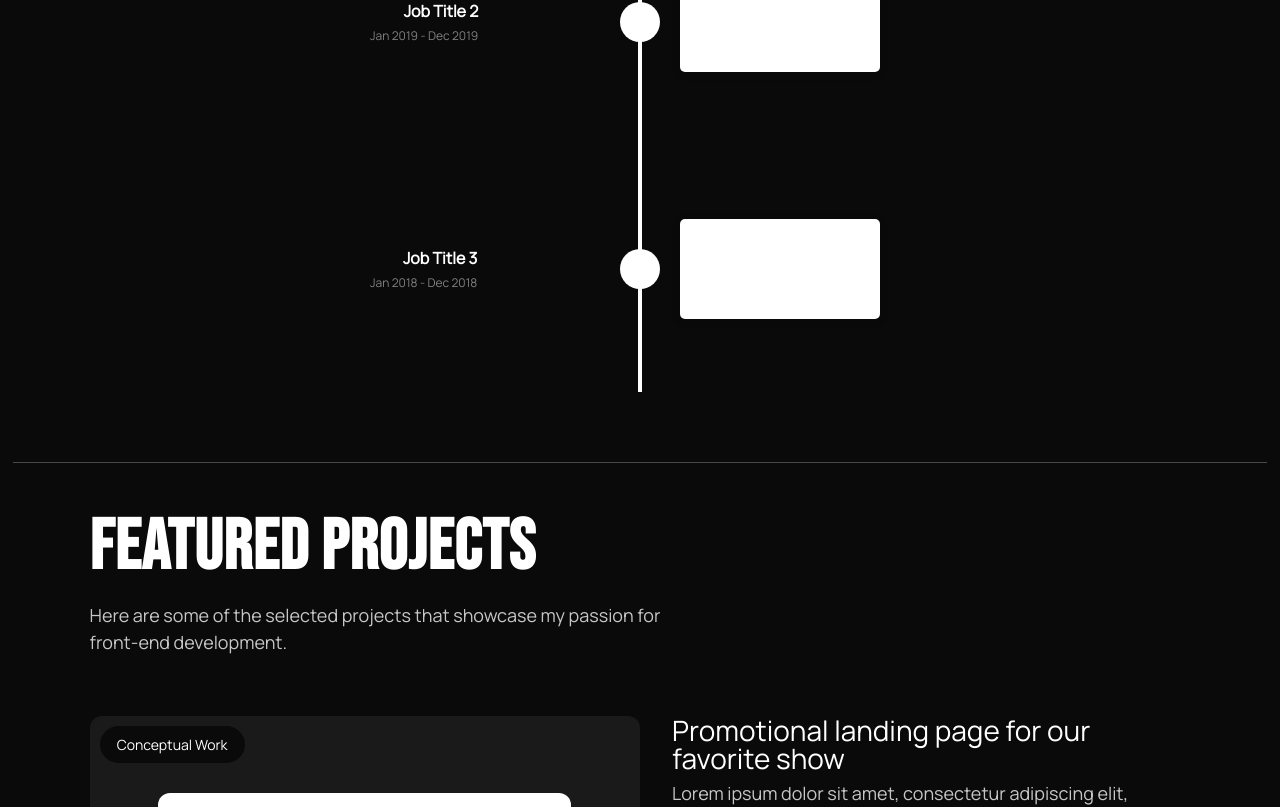
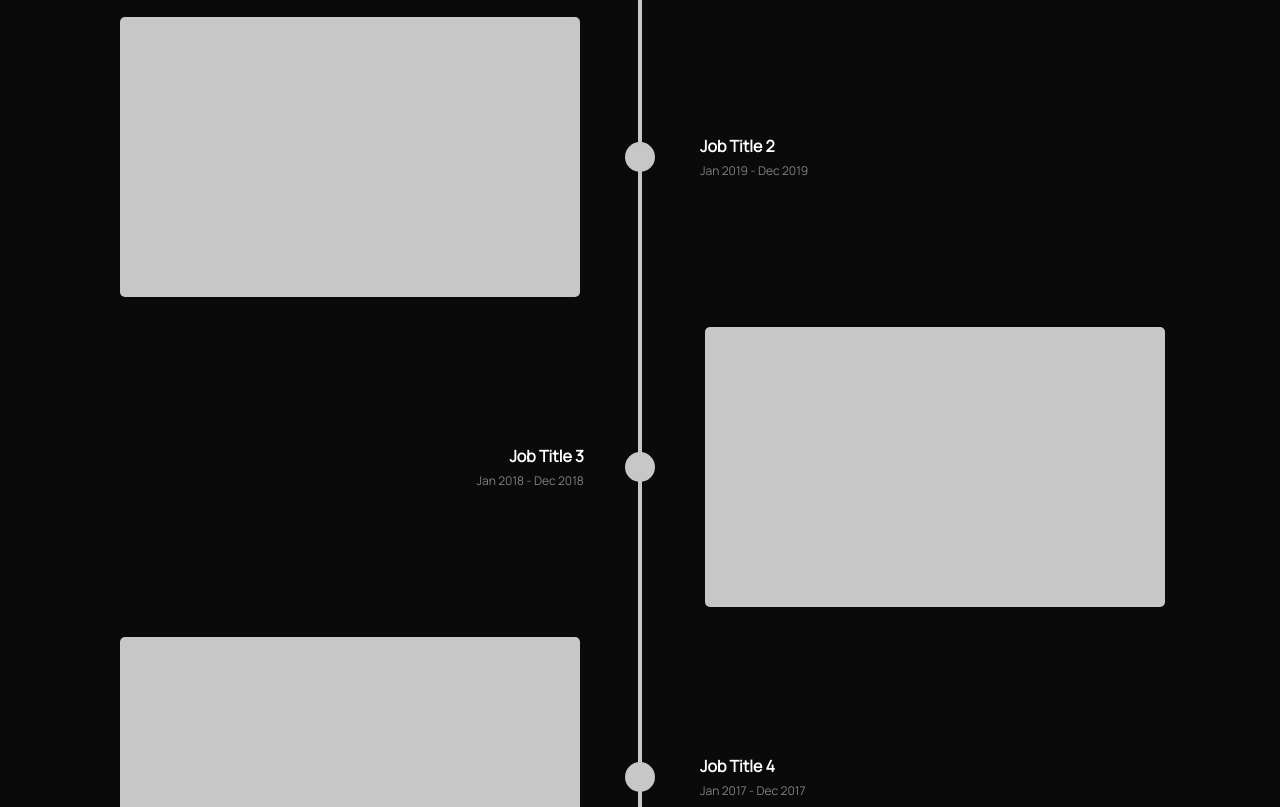
Before and after one commit to moetez96/web-portfolio, a React (Create React App) app: page / in a window 1280 px wide. Shown: the part 2473-3280 px from the top of the page. Built offline with nearby package versions, Linux system fonts and the light colour scheme.

Commit message:
refactor Experience section

```diff
--- a/src/components/layout/Experience.js
+++ b/src/components/layout/Experience.js
@@ -13,6 +13,10 @@ function Experience() {
         {
             title: "Job Title 3",
             date: "Jan 2018 - Dec 2018"
+        },
+        {
+            title: "Job Title 4",
+            date: "Jan 2017 - Dec 2017"
         }
     ];
 
@@ -31,11 +35,14 @@ function Experience() {
                         <div className="experiences">
                             {experiences.map((exp, index) => (
                                 <div className="experience" key={index}>
-                                    <div className="experience-details">
+                                    <div className="experience-details" style={{left:
+                                        index % 2 === 0 ? "-495%" : "250%",
+                                        textAlign: index % 2 === 0 ? "right" : "left"}}>
                                         <div className="experience-title">{exp.title}</div>
                                         <div className="experience-date">{exp.date}</div>
                                     </div>
-                                    <div className="experience-card"></div>
+                                    <div className="experience-card" style={{right:
+                                            index % 2 === 0 ? "-1700%" : "250%"}}></div>
                                 </div>
                             ))}
                         </div>
--- a/src/styles/experience.css
+++ b/src/styles/experience.css
@@ -8,7 +8,9 @@
 }
 
 .experience-container {
-    gap: 10px;
+    display: flex;
+    flex-direction: column;
+    gap: 40px;
     padding: 0 7%;
     height: auto;
 }
@@ -33,7 +35,7 @@
 .experience-timeline-container {
     margin: 0 auto;
     width: max-content;
-    height: 740px;
+    height: 1240px;
     position: relative;
 }
 
@@ -41,13 +43,13 @@
     position: relative;
     width: 4px;
     height: 100%;
-    background-color: var(--text-color);
+    background-color: var(--nav-text-color);
 }
 
 .experiences {
     position: absolute;
     height: 100%;
-    left: -18px;
+    left: -13px;
     display: flex;
     flex-direction: column;
     justify-content: space-around;
@@ -55,10 +57,10 @@
 
 .experience {
     position: relative;
-    height: 40px;
-    width: 40px;
+    height: 30px;
+    width: 30px;
     border-radius: 100px;
-    background-color: var(--text-color);
+    background-color: var(--nav-text-color);
     display: flex;
     align-items: center;
     justify-content: center;
@@ -66,22 +68,19 @@
 
 .experience-card {
     position: absolute;
-    right: -220px;
     top: 50%;
     transform: translateY(-50%);
-    background-color: white;
+    background-color: var(--nav-text-color);
     border-radius: 5px;
-    box-shadow: 0 2px 10px rgba(0, 0, 0, 0.1);
-    width: 200px;
-    height: 100px;
+    width: 460px;
+    height: 280px;
 }
 
 .experience-details {
     position: absolute;
-    left: -250px;
     top: 50%;
     transform: translateY(-50%);
-    text-align: right;
+    width: max-content;
 }
 
 .experience-title {
@@ -92,6 +91,10 @@
 .experience-date {
     font-size: 12px;
     color: rgb(128, 128, 128);
+}
+
+@media (max-width: 1153px) {
+
 }
 
 @media (max-width: 1024px) {
```
